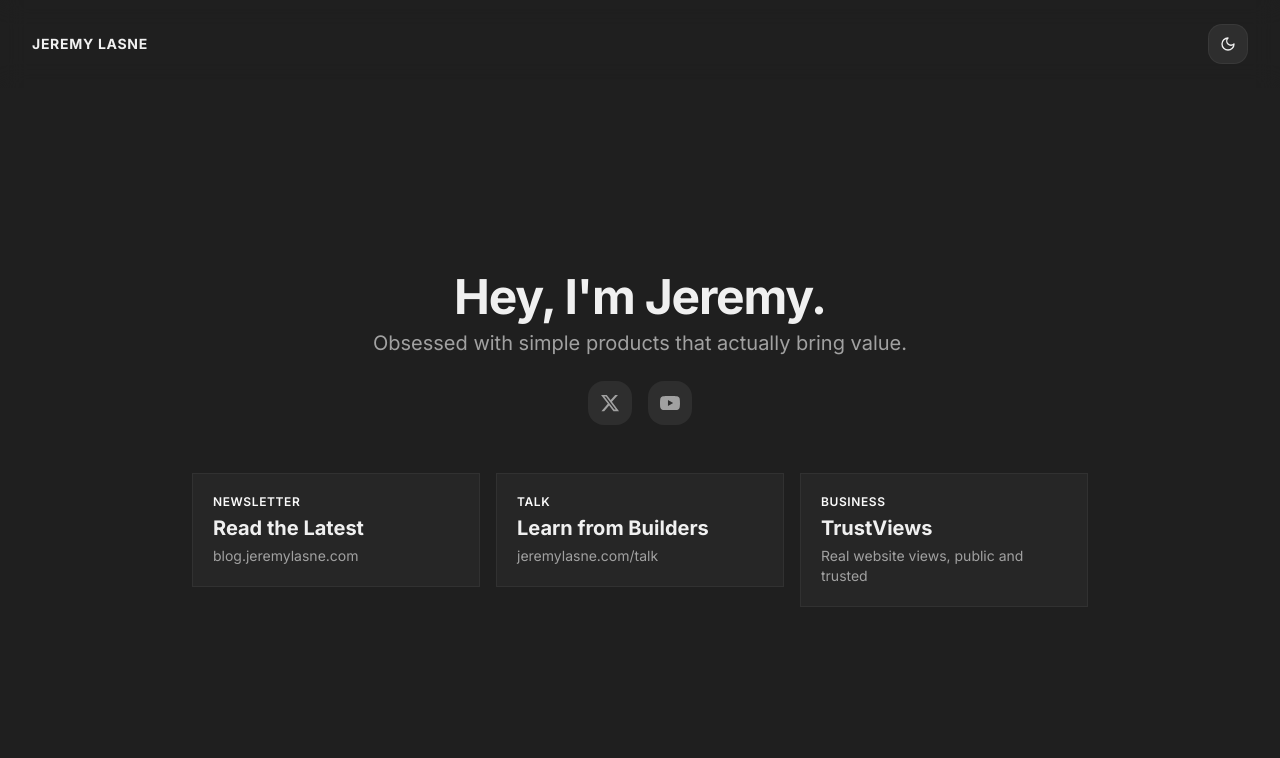
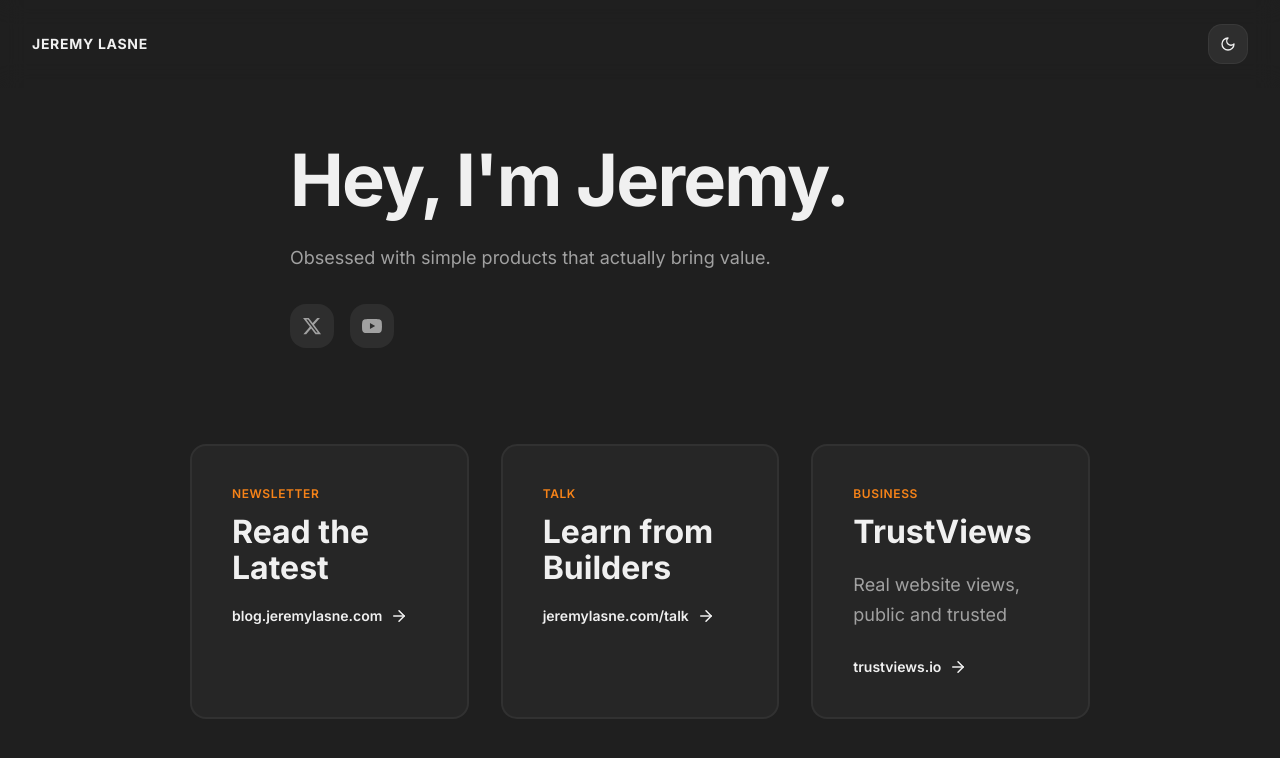
Before and after one commit to jlasne/jeremy-lasne-showcase, a React (Vite) app: page / in a window 1280 px wide. Shown: the top 758 px of the page. Built offline with nearby package versions, Linux system fonts and the light colour scheme.

Commit message:
Reverted to commit dd44a7f8f0ff44e1087f0daf599056a830358121

```diff
--- a/src/components/ui/category-list.tsx
+++ /dev/null
@@ -1,137 +0,0 @@
-"use client";
-import React, { useState } from 'react';
-import { cn } from '@/lib/utils';
-
-export interface Category {
-  id: string | number;
-  title: string;
-  subtitle?: string;
-  icon?: React.ReactNode;
-  onClick?: () => void;
-  featured?: boolean;
-  href?: string;
-  isExternal?: boolean;
-  label?: string;
-}
-
-export interface CategoryListProps {
-  title: string;
-  subtitle?: string;
-  categories: Category[];
-  headerIcon?: React.ReactNode;
-  className?: string;
-}
-
-export const CategoryList = ({
-  title,
-  subtitle,
-  categories,
-  headerIcon,
-  className,
-}: CategoryListProps) => {
-  const [hoveredItem, setHoveredItem] = useState<string | number | null>(null);
-
-  const handleClick = (category: Category) => {
-    if (category.onClick) {
-      category.onClick();
-    } else if (category.href) {
-      if (category.isExternal) {
-        window.open(category.href, '_blank', 'noopener,noreferrer');
-      } else {
-        window.location.href = category.href;
-      }
-    }
-  };
-
-  return (
-    <div className={cn("w-full bg-background text-foreground p-8", className)}>
-      <div className="max-w-4xl mx-auto">
-        {/* Header Section */}
-        <div className="text-center mb-12 md:mb-16">
-          {headerIcon && (
-            <div className="inline-flex items-center justify-center w-16 h-16 rounded-full bg-gradient-to-br from-primary/80 to-primary mb-6 text-primary-foreground">
-              {headerIcon}
-            </div>
-          )}
-          <h1 className="text-4xl md:text-5xl font-bold mb-2 tracking-tight">{title}</h1>
-          {subtitle && (
-            <h2 className="text-4xl md:text-5xl font-bold text-muted-foreground">{subtitle}</h2>
-          )}
-        </div>
-
-        {/* Categories List */}
-        <div className="space-y-3">
-          {categories.map((category) => (
-            <div
-              key={category.id}
-              className="relative group"
-              onMouseEnter={() => setHoveredItem(category.id)}
-              onMouseLeave={() => setHoveredItem(null)}
-              onClick={() => handleClick(category)}
-            >
-              <div
-                className={cn(
-                  "relative overflow-hidden border bg-card transition-all duration-300 ease-in-out cursor-pointer",
-                  hoveredItem === category.id
-                    ? 'h-32 border-primary shadow-lg shadow-primary/20 bg-primary/5'
-                    : 'h-24 border-border hover:border-primary/50'
-                )}
-              >
-                {/* Corner brackets that appear on hover */}
-                {hoveredItem === category.id && (
-                  <>
-                    <div className="absolute top-3 left-3 w-6 h-6">
-                      <div className="absolute top-0 left-0 w-4 h-0.5 bg-primary" />
-                      <div className="absolute top-0 left-0 w-0.5 h-4 bg-primary" />
-                    </div>
-                    <div className="absolute bottom-3 right-3 w-6 h-6">
-                      <div className="absolute bottom-0 right-0 w-4 h-0.5 bg-primary" />
-                      <div className="absolute bottom-0 right-0 w-0.5 h-4 bg-primary" />
-                    </div>
-                  </>
-                )}
-
-                {/* Content */}
-                <div className="flex items-center justify-between h-full px-6 md:px-8">
-                  <div className="flex-1">
-                    {category.label && (
-                      <span className="text-xs font-semibold uppercase tracking-wider text-primary mb-1 block">
-                        {category.label}
-                      </span>
-                    )}
-                    <h3
-                      className={cn(
-                        "font-bold transition-colors duration-300",
-                        category.featured ? 'text-2xl md:text-3xl' : 'text-xl md:text-2xl',
-                        hoveredItem === category.id ? 'text-primary' : 'text-foreground'
-                      )}
-                    >
-                      {category.title}
-                    </h3>
-                    {category.subtitle && (
-                      <p
-                        className={cn(
-                          "mt-1 transition-colors duration-300 text-sm md:text-base",
-                           hoveredItem === category.id ? 'text-foreground/90' : 'text-muted-foreground'
-                        )}
-                      >
-                        {category.subtitle}
-                      </p>
-                    )}
-                  </div>
-
-                  {/* Icon appears on the right on hover */}
-                  {category.icon && hoveredItem === category.id && (
-                    <div className="text-primary opacity-0 group-hover:opacity-100 transition-opacity duration-300">
-                      {category.icon}
-                    </div>
-                  )}
-                </div>
-              </div>
-            </div>
-          ))}
-        </div>
-      </div>
-    </div>
-  );
-};
--- a/src/pages/Home.tsx
+++ b/src/pages/Home.tsx
@@ -1,52 +1,22 @@
 import NavBar from "@/components/NavBar";
-import { CategoryList, Category } from "@/components/ui/category-list";
-import { ArrowRight, Mail, Mic, TrendingUp } from "lucide-react";
-
-const categories: Category[] = [
-  {
-    id: "newsletter",
-    title: "Read the Latest",
-    subtitle: "blog.jeremylasne.com",
-    label: "Newsletter",
-    href: "https://blog.jeremylasne.com",
-    isExternal: true,
-    icon: <Mail className="w-8 h-8" />,
-  },
-  {
-    id: "talk",
-    title: "Learn from Builders",
-    subtitle: "jeremylasne.com/talk",
-    label: "Talk",
-    href: "/talk",
-    icon: <Mic className="w-8 h-8" />,
-  },
-  {
-    id: "trustviews",
-    title: "TrustViews",
-    subtitle: "Real website views, public and trusted",
-    label: "Business",
-    href: "https://trustviews.io",
-    isExternal: true,
-    icon: <TrendingUp className="w-8 h-8" />,
-    featured: true,
-  },
-];
+import CTACard from "@/components/CTACard";
 
 const Home = () => {
   return (
-    <div className="min-h-screen bg-background flex flex-col">
+    <div className="min-h-screen bg-background">
       <NavBar />
 
-      {/* Full screen content - no scroll */}
-      <div className="flex-1 flex flex-col justify-center px-6 md:px-8 pt-[80px]">
-        <div className="max-w-4xl mx-auto w-full">
-          {/* Header with social links */}
-          <div className="text-center mb-8 md:mb-12">
-            <h1 className="text-4xl md:text-5xl font-bold mb-2 tracking-tight">Hey, I'm Jeremy.</h1>
-            <p className="text-lg md:text-xl text-muted-foreground mb-6">
+      {/* Hero Section */}
+      <section className="pt-[110px] md:pt-[140px] pb-8 md:pb-12 px-6 md:px-8">
+        <div className="max-w-[1000px] mx-auto flex flex-col items-center">
+          <div className="w-full max-w-[700px] text-left">
+            <h1 className="text-[42px] md:text-[56px] lg:text-[72px] font-black leading-[1.1] mb-4 md:mb-6 tracking-tight">
+              Hey, I'm Jeremy.
+            </h1>
+            <p className="text-[15px] md:text-[17px] lg:text-[18px] leading-relaxed text-muted-foreground mb-6 md:mb-8">
               Obsessed with simple products that actually bring value.
             </p>
-            <div className="flex gap-4 items-center justify-center">
+            <div className="flex gap-4 items-center">
               <a
                 href="https://x.com/jeremylasne"
                 target="_blank"
@@ -71,89 +41,37 @@ const Home = () => {
               </a>
             </div>
           </div>
+        </div>
+      </section>
 
-          {/* Categories/Tiles */}
-          <div className="grid grid-cols-1 md:grid-cols-3 gap-4">
-            {categories.map((category) => (
-              <CategoryTile key={category.id} category={category} />
-            ))}
-          </div>
+      {/* CTA Section */}
+      <section className="px-6 md:px-8 py-8 md:py-12 pb-16 md:pb-24">
+        <div className="max-w-[900px] mx-auto grid md:grid-cols-2 lg:grid-cols-3 gap-6 md:gap-8">
+          <CTACard
+            href="https://blog.jeremylasne.com"
+            label="Newsletter"
+            title="Read the Latest"
+            linkText="blog.jeremylasne.com"
+            isExternal
+          />
+          <CTACard
+            href="/talk"
+            label="Talk"
+            title="Learn from Builders"
+            linkText="jeremylasne.com/talk"
+          />
+          <CTACard
+            href="https://trustviews.io"
+            label="Business"
+            title="TrustViews"
+            description="Real website views, public and trusted"
+            linkText="trustviews.io"
+            isExternal
+          />
         </div>
-      </div>
+      </section>
     </div>
   );
 };
 
-const CategoryTile = ({ category }: { category: Category }) => {
-  const [isHovered, setIsHovered] = React.useState(false);
-
-  const handleClick = () => {
-    if (category.href) {
-      if (category.isExternal) {
-        window.open(category.href, '_blank', 'noopener,noreferrer');
-      } else {
-        window.location.href = category.href;
-      }
-    }
-  };
-
-  return (
-    <div
-      className="relative group"
-      onMouseEnter={() => setIsHovered(true)}
-      onMouseLeave={() => setIsHovered(false)}
-      onClick={handleClick}
-    >
-      <div
-        className={`relative overflow-hidden border bg-card transition-all duration-300 ease-in-out cursor-pointer p-5 ${
-          isHovered
-            ? 'border-primary shadow-lg shadow-primary/20 bg-primary/5'
-            : 'border-border hover:border-primary/50'
-        }`}
-      >
-        {/* Corner brackets that appear on hover */}
-        {isHovered && (
-          <>
-            <div className="absolute top-3 left-3 w-6 h-6">
-              <div className="absolute top-0 left-0 w-4 h-0.5 bg-primary" />
-              <div className="absolute top-0 left-0 w-0.5 h-4 bg-primary" />
-            </div>
-            <div className="absolute bottom-3 right-3 w-6 h-6">
-              <div className="absolute bottom-0 right-0 w-4 h-0.5 bg-primary" />
-              <div className="absolute bottom-0 right-0 w-0.5 h-4 bg-primary" />
-            </div>
-          </>
-        )}
-
-        {/* Content - left aligned, vertically centered */}
-        <div className="flex flex-col justify-center h-full text-left">
-          {category.label && (
-            <span className="text-xs font-semibold uppercase tracking-wider text-primary mb-1 block">
-              {category.label}
-            </span>
-          )}
-          <h3
-            className={`font-bold transition-colors duration-300 text-lg md:text-xl ${
-              isHovered ? 'text-primary' : 'text-foreground'
-            }`}
-          >
-            {category.title}
-          </h3>
-          {category.subtitle && (
-            <p
-              className={`mt-1 transition-colors duration-300 text-xs md:text-sm ${
-                isHovered ? 'text-foreground/90' : 'text-muted-foreground'
-              }`}
-            >
-              {category.subtitle}
-            </p>
-          )}
-        </div>
-      </div>
-    </div>
-  );
-};
-
-import React from "react";
-
 export default Home;
```
